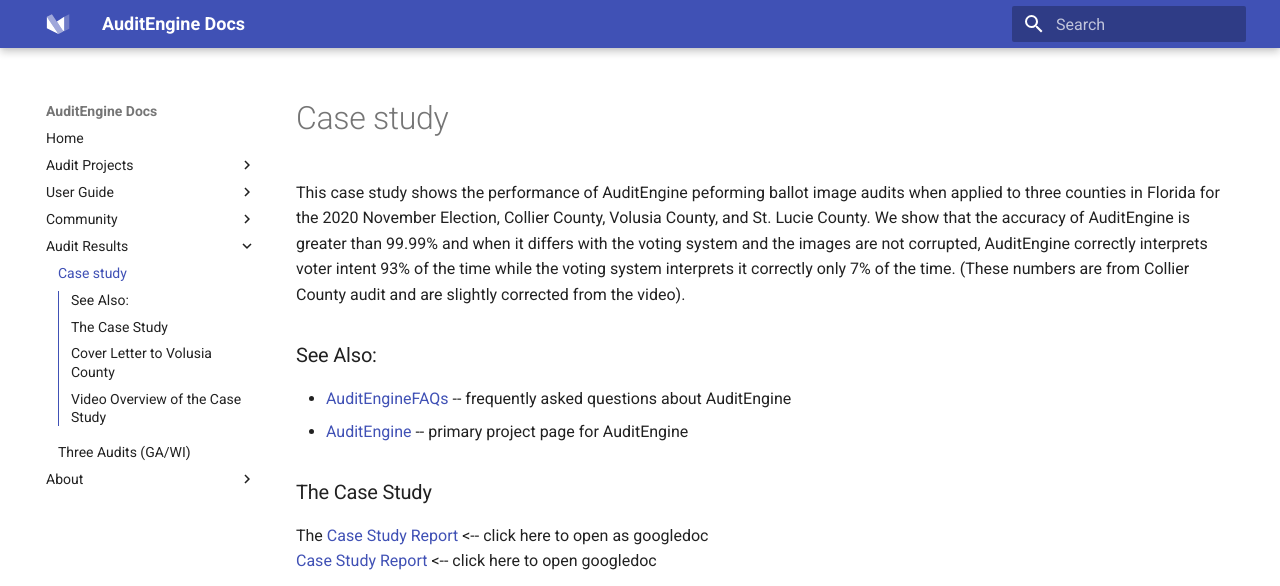
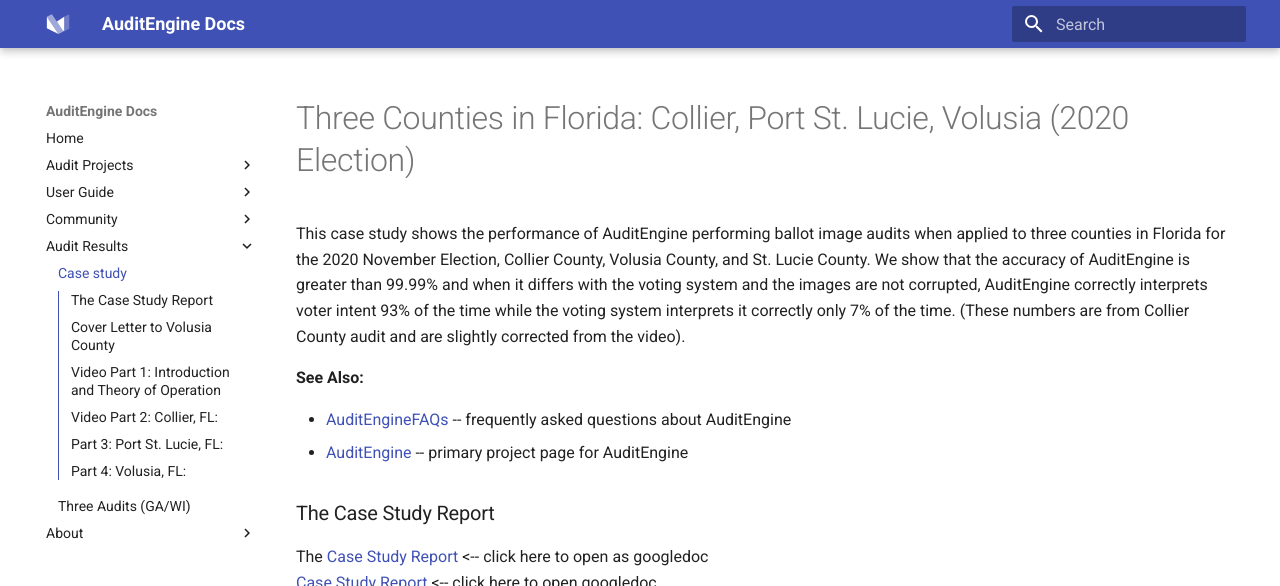
Before and after one commit to raylutz/audit-engine-docsite, an MkDocs documentation site: the page built from docs/audit-results/case-study.md, in a window 1280 px wide and 900 px high, cut to the strip 0-586 px from the top of the window. Built offline with MkDocs 1.6.1 and Material for MkDocs 9.7.7, drawn with Linux system fonts in a browser that asks for light colours; some of the changed text lies outside the part shown.

Commit message:
Update case-study.md

```diff
--- a/docs/audit-results/case-study.md
+++ b/docs/audit-results/case-study.md
@@ -1,5 +1,5 @@
 ---
-title: AuditEngine Case Study - Three Florida Counties
+title: AuditEngine 2020 Case Study - Three Florida Counties
 summary: Results of auditing three Florida counties with AuditEngine, Collier, Volusia and St. Lucie Counties.
 authors:
     - Ray Lutz
@@ -7,34 +7,48 @@
 remote_url: https://docs.google.com/document/d/e/2PACX-1vQspH7a2ZWvvoVLPidaRmiVzPWicJ--MMq28g75bWJMMNvb8HwvB8AZP7jmflQVRAgpyli0pBbUJu5b/pub
 ---
 
+# Three Counties in Florida: Collier, Port St. Lucie, Volusia (2020 Election)
 
-This case study shows the performance of AuditEngine peforming ballot image audits when applied to three counties in Florida for the 2020 November Election, Collier County, Volusia County, and St. Lucie County.
+This case study shows the performance of AuditEngine performing ballot image audits when applied to three counties in Florida for the 2020 November Election, Collier County, Volusia County, and St. Lucie County.
 We show that the accuracy of AuditEngine is greater than 99.99% and when it differs with the voting system and the images are not corrupted, AuditEngine correctly interprets voter intent 93% of the time while the voting system interprets it correctly only 7% of the time. (These numbers are from Collier County audit and are slightly corrected from the video).
 
 
 
-### See Also:
+**See Also:**
+
 - <a href="https://copswiki.org/Common/AuditEngineFAQs" target="_blank">AuditEngineFAQs</a> -- frequently asked questions about AuditEngine
 - <a href="https://copswiki.org/Common/AuditEngine" target="_blank">AuditEngine</a> -- primary project page for AuditEngine
 
-### The Case Study
+### The Case Study Report
 The <a href="https://docs.google.com/document/d/e/2PACX-1vQspH7a2ZWvvoVLPidaRmiVzPWicJ--MMq28g75bWJMMNvb8HwvB8AZP7jmflQVRAgpyli0pBbUJu5b/pub" target="_blank">Case Study Report</a> <-- click here to open as googledoc<br>
 <a href="https://docs.google.com/document/d/1Jb5AegEfR2ddjbN5LYjVgrpZtHk19ooSnrb-90N5QTQ/edit?usp=sharing" target="_blank">Case Study Report</a> <-- click here to open googledoc<br>
+
 <iframe src="https://docs.google.com/document/d/e/2PACX-1vQspH7a2ZWvvoVLPidaRmiVzPWicJ--MMq28g75bWJMMNvb8HwvB8AZP7jmflQVRAgpyli0pBbUJu5b/pub?embedded=true" height=700 width=700 style="border: 2px solid black;"></iframe>
 
 ### Cover Letter to Volusia County
 - <a href="https://docs.google.com/document/d/1FcTgKbbusYtICN_78-JcMwaiyQUzsPK_KvAj9JVN57E/edit?usp=sharing" target="_blank">Click here to open google doc (formats better than the embedded version)</a><br>
 <iframe src="https://docs.google.com/document/d/e/2PACX-1vR1vorpV35GBEAANHfFYmROZOWGzt7mecF1oaMoEcnOXURcqmzVSTEDEmmEwZgO6vxgrg97P3m3Fugj/pub?embedded=true" height=700 width=700 style="border: 2px solid black;"></iframe>
 
-### Video Overview of the Case Study
-   * Part 1: Introduction and Theory of Operation: https://youtu.be/dDEFGsqdCsg
+### Video Part 1: Introduction and Theory of Operation
+
+https://youtu.be/dDEFGsqdCsg
+
 <iframe width="560" height="315" src="https://www.youtube.com/embed/dDEFGsqdCsg" title="YouTube video player" frameborder="0" allow="accelerometer; autoplay; clipboard-write; encrypted-media; gyroscope; picture-in-picture" allowfullscreen></iframe>
 
-   * Part 2: Collier County: https://youtu.be/cOrp87MAuz8
+### Video Part 2: Collier, FL:
+
+https://youtu.be/cOrp87MAuz8
+
 <iframe width="560" height="315" src="https://www.youtube.com/embed/cOrp87MAuz8" title="YouTube video player" frameborder="0" allow="accelerometer; autoplay; clipboard-write; encrypted-media; gyroscope; picture-in-picture" allowfullscreen></iframe>
 
-   * Part 3: St. Lucie County: https://youtu.be/4R4aveyIFcE
+### Part 3: Port St. Lucie, FL:
+
+https://youtu.be/4R4aveyIFcE
+
 <iframe width="560" height="315" src="https://www.youtube.com/embed/4R4aveyIFcE" title="YouTube video player" frameborder="0" allow="accelerometer; autoplay; clipboard-write; encrypted-media; gyroscope; picture-in-picture" allowfullscreen></iframe>
 
-   * Part 4: Volusia County: https://youtu.be/ZdDfkUQEweo
+### Part 4: Volusia, FL:
+
+https://youtu.be/ZdDfkUQEweo
+
 <iframe width="560" height="315" src="https://www.youtube.com/embed/ZdDfkUQEweo" title="YouTube video player" frameborder="0" allow="accelerometer; autoplay; clipboard-write; encrypted-media; gyroscope; picture-in-picture" allowfullscreen></iframe>
```
